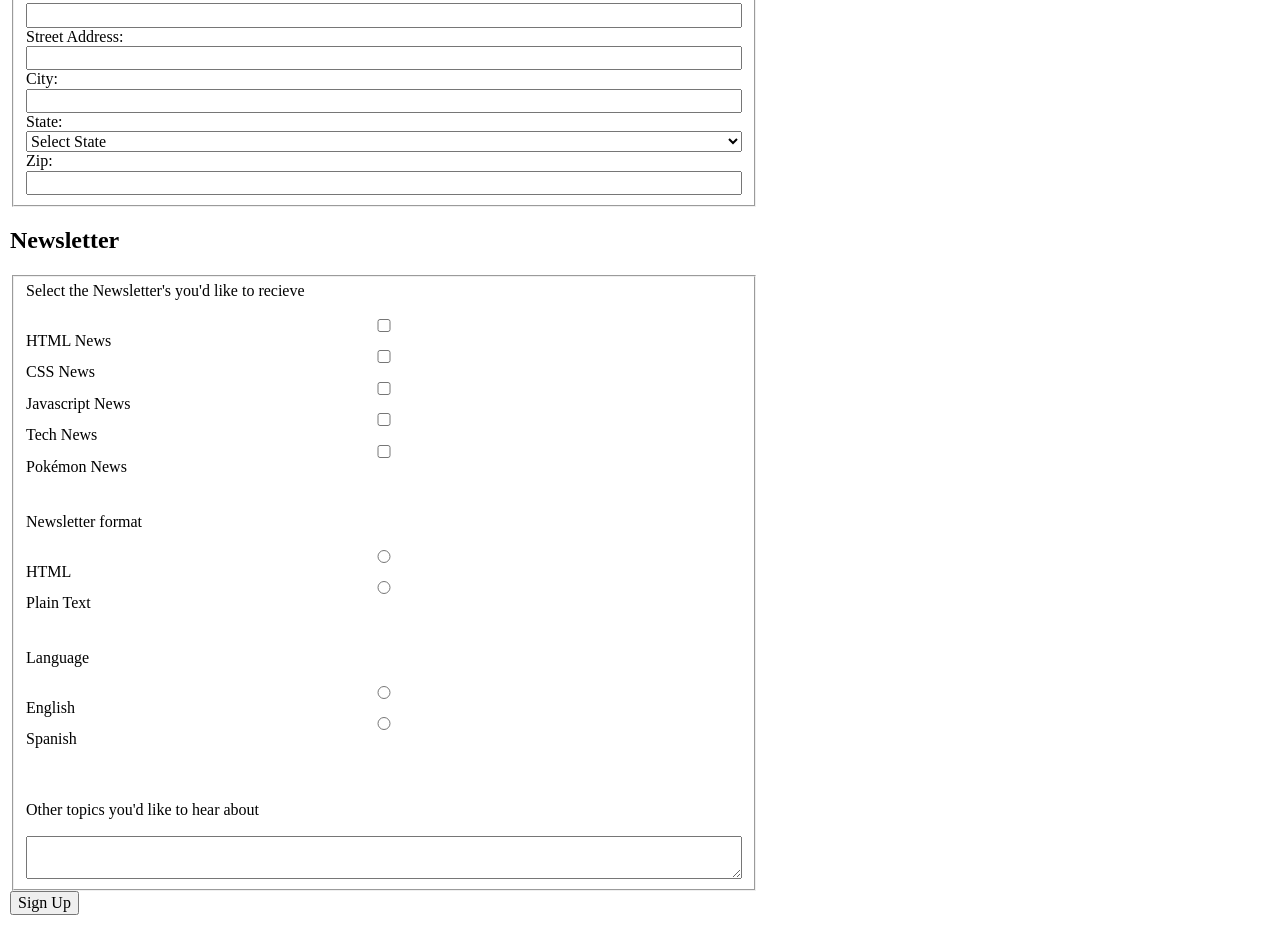
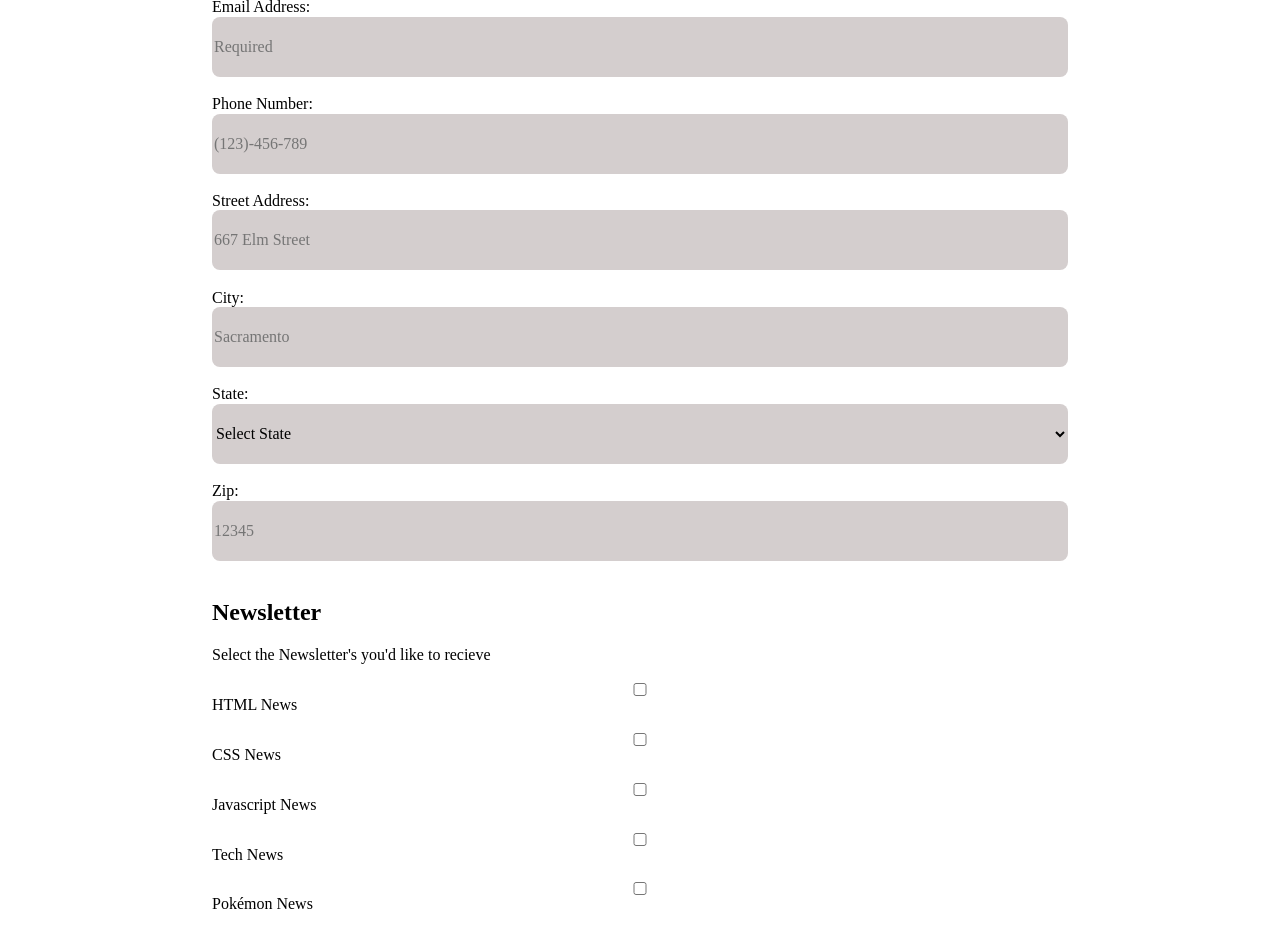
Before and after one commit to Anthony-cerda/Unit-3-Project, a plain HTML site: page index.html in a window 1280 px wide. Shown: the part 429-1377 px from the top of the page. Drawn offline with Linux system fonts and the light colour scheme.

Commit message:
basically finished
almost all css is complete but still needs a little work

```diff
--- a/CSS/styles.css
+++ b/CSS/styles.css
@@ -10,11 +10,6 @@
       color: mintcream;
       padding-top: 25px;
       text-transform: uppercase;
-  }
-
-  .container {
-      border: none;
-      padding: 10px;
   }
 
   h1,
@@ -30,26 +25,49 @@
   footer {
       margin-top: 3em;
       color: rgb(189, 180, 180);
+      margin-bottom: 3em;
   }
 
-  .f-contact {
-      display: flex;
-      flex-wrap: wrap;
-      flex-direction: column;
+  .container-1 {
+    display: flex;
+    flex-direction: column;
+    padding: 20px;
+    flex-wrap: wrap;
   }
 
-  .f-news {
-      display: flex;
-      flex-direction: column;
+  input[type="text"],
+  input[type="email"],
+  select,
+  textarea {
+    height: 60px;
+    background-color: rgb(212, 206, 206);
+    border: none;
+    border-radius: 8px;
   }
 
+  textarea {
+    height: 200px;
+    width: 100%;
+    align-self: center;
+    margin-bottom: 50px;
+  }
 
+  .button {
+    height: 80px;
+    width: 90%;
+    border-radius: 8px;
+    align-self: center;
+    border: none;
+    color: whitesmoke;
+    background: cadetblue;
+  }
 
+ @media (min-width: 768px) {
 
-  @media screen and (min-width: 768px) {
+ .container-1 {
+   width: 70%;
+   align-self: center;
+   margin: auto;
+ }
 
-    form {
-      max-width: 768px;
-    }
-
-  }
+ }
--- a/index.html
+++ b/index.html
@@ -25,31 +25,32 @@
 
 <body>
 
+
     <form action="index.html" method="POST">
 
-        <div class="container">
+        <div class="container-1">
 
 
 
 
             <h2>Contact Information</h2>
 
-            <fieldset class="f-contact">
+
 
                 <label for="name">Full Name:</label>
-                <input type="text" id="name" name="user_name" placeholder="Required">
+                <input type="text" id="name" name="user_name" placeholder="Required"><br>
 
                 <label for="email">Email Address:</label>
-                <input type="email" id="email" name="user_email" placeholder="Required">
+                <input type="email" id="email" name="user_email" placeholder="Required"><br>
 
                 <label for="phone">Phone Number:</label>
-                <input type="text" id="phone" name="user_phone">
+                <input type="text" id="phone" name="user_phone" placeholder="(123)-456-789"><br>
 
                 <label for="street">Street Address:</label>
-                <input type="text" id="street" name="user_street">
+                <input type="text" id="street" name="user_street" placeholder="667 Elm Street"><br>
 
                 <label for="city">City:</label>
-                <input type="text" id="city" name="user_city">
+                <input type="text" id="city" name="user_city" placeholder="Sacramento"><br>
 
                 <label for="state">State:</label>
                 <select id="state" name="user_state">
@@ -71,45 +72,44 @@
                     <option value="chihuahua">Chihuahua</option>
                 </optgroup>
 
-                </select>
+                </select><br>
 
                 <label for="zip">Zip:</label>
-                <input type="text" id="zip" name="user_zip">
+                <input type="text" id="zip" name="user_zip" placeholder="12345"><br>
 
-            </fieldset>
+
+
 
 
             <h2>Newsletter</h2>
 
-                <fieldset class="f-news">
 
                     <label>Select the Newsletter's you'd like to recieve</label><br>
-                    <input type="checkbox" id="html_news" value="html_news" name="news"><label for="html_news">HTML News</label>
-                    <input type="checkbox" id="css_news" value="css_news" name="news"><label for="css_news">CSS News</label>
-                    <input type="checkbox" id="javascript_news" value="javascript_news" name="news"><label for="javascript_news">Javascript News</label>
-                    <input type="checkbox" id="tech_news" value="tech_news" name="news"><label for="tech_news">Tech News</label>
-                    <input type="checkbox" id="poke_news" value="poke_news" name="news"><label for="poke_news">Pokémon News</label><br>
+                    <input type="checkbox" id="html_news" value="html_news" name="news"><label for="html_news" class="label">HTML News</label><br>
+                    <input type="checkbox" id="css_news" value="css_news" name="news"><label for="css_news" class="label">CSS News</label><br>
+                    <input type="checkbox" id="javascript_news" value="javascript_news" name="news"><label for="javascript_news" class="label">Javascript News</label><br>
+                    <input type="checkbox" id="tech_news" value="tech_news" name="news"><label for="tech_news" class="label">Tech News</label><br>
+                    <input type="checkbox" id="poke_news" value="poke_news" name="news"><label for="poke_news" class="label">Pokémon News</label><br>
                     <br>
 
 
                     <label>Newsletter format</label><br>
-                    <input type="radio" id="html" value="html" name="newsletter"><label for="html">HTML</label>
-                    <input type="radio" id="plain_text" value="plain_text" name="newsletter"><label for="plain_text">Plain Text</label><br>
+                    <input type="radio" id="html" value="html" name="newsletter"><label for="html" class="label">HTML</label><br>
+                    <input type="radio" id="plain_text" value="plain_text" name="newsletter"><label for="plain_text" class="label">Plain Text</label><br>
                     <br>
 
                     <label>Language</label><br>
-                    <input type="radio" id="english" value="english" name="language"><label for="english">English</label>
-                    <input type="radio" id="spanish" value="spanish" name="language"><label for="spanish">Spanish</label><br>
+                    <input type="radio" id="english" value="english" name="language"><label for="english" class="label">English</label><br>
+                    <input type="radio" id="spanish" value="spanish" name="language"><label for="spanish" class="label">Spanish</label><br>
                     <br>
 
                     <p>Other topics you'd like to hear about</p>
                     <textarea id="suggestions" name="user_suggestions"></textarea>
 
-                </fieldset>
 
             <button type="submit" class="button">Sign Up</button>
 
-        </div>
+ </div>
 
 
     </form>
```
